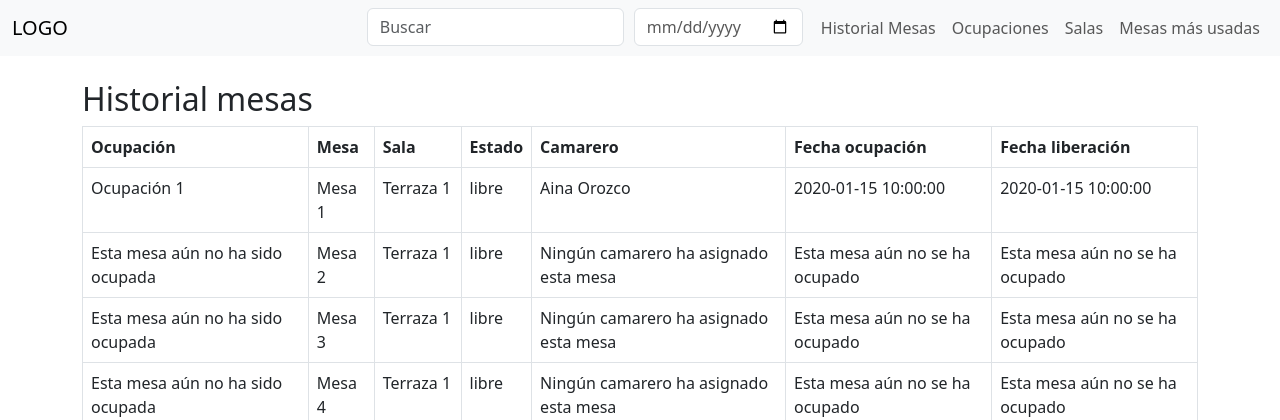
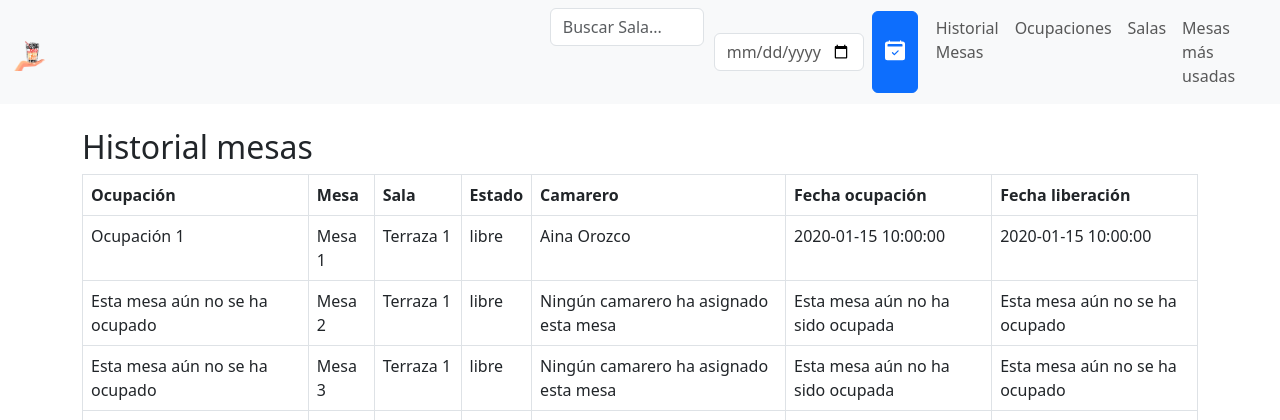
Before and after one commit to ainaorozcogonzalez/DAW2---PR01---RICK-DECKARD, a PHP site: page /Camarero/historial.php in a window 1280 px wide. Shown: the top 420 px of the page. Run offline with PHP 8.4, Linux system fonts and the light colour scheme; a user stored in the database is signed in; data comes from the database, SQL or seed files in the repository; tables that the repository leaves empty hold one stand-in row (values such as "Sample post"); some libraries are stand-ins or nearby versions.

Commit message:
HISTORIAL FINALIZADO

```diff
--- a/Camarero/historial.php
+++ b/Camarero/historial.php
@@ -10,15 +10,22 @@
 
     } else {
 
+        // Recojemos el valor de la sesión 'id_usuario' y lo guardamos en una variable
         $camareroActual = mysqli_real_escape_string($con, htmlspecialchars($_SESSION['id_usuario']));
+
+        // Recojemos el valor del input para filtrar por sala y el valor del input para filtrar por fecha
         $buscar_sala = isset($_GET['buscar']) ? mysqli_real_escape_string($con, htmlspecialchars($_GET['buscar'])) : '';
         $fecha = isset($_GET['fecha']) ? mysqli_real_escape_string($con, htmlspecialchars($_GET['fecha'])) : '';
 
-        // Verifica si se ha seleccionado algún filtro a través del parámetro `filtro`
-        $filtro = isset($_GET['filtro']) ? $_GET['filtro'] : 'default';
+        // Comprobamos si se se recibe el valor de 'pagina', si se recibe, lo recojemos, sino nos lleva a 'Historial Mesas'
+        $paginas = isset($_GET['pagina']) ? $_GET['pagina'] : 'default';
 
-        // Configura la consulta SQL en función del filtro seleccionado
-        switch ($filtro) {
+        // Creamos una variable, que más tarde comprobará si la consulta que estamos creando ya tiene un ORDER BY definido
+        // Esto lo hacemos porque, más tarde (cuando filtremos), añadiremos un ORDER BY a la consulta para ordenar por 'id_mesa' e 'id_sala'
+        $tieneORDERBY = false;
+
+        // CAMBIAR ENTRE PÁGINAS (OCUPACIONES / SALAS / SALAS MÁS USADAS / HISTORIAL MESAS)
+        switch ($paginas) {
 
             case 'ocupacion':
 
@@ -28,7 +35,10 @@
                     usuarios.contraseña, usuarios.tipo_usuario
                     FROM ocupaciones
                     INNER JOIN mesas ON mesas.id_mesa = ocupaciones.id_mesa
+                    INNER JOIN salas ON salas.id_sala = mesas.id_sala
                     INNER JOIN usuarios ON usuarios.id_usuario = ocupaciones.id_usuario";
+
+                $tieneORDERBY = false;
                 break;
 
             case 'sala':
@@ -37,6 +47,8 @@
                     mesas.id_mesa, mesas.capacidad AS capacidad_mesa, mesas.estado, mesas.id_sala
                     FROM salas
                     INNER JOIN mesas ON salas.id_sala = mesas.id_sala";
+
+                $tieneORDERBY = false;
                 break;
 
             case 'uso':
@@ -49,6 +61,8 @@
                     INNER JOIN salas ON salas.id_sala = mesas.id_sala
                     GROUP BY ocupaciones.id_mesa
                     ORDER BY numero_de_usos DESC";
+
+                $tieneORDERBY = true;
                 break;
 
             default:
@@ -61,61 +75,53 @@
                     INNER JOIN salas ON salas.id_sala = mesas.id_sala
                     LEFT JOIN ocupaciones ON ocupaciones.id_mesa = mesas.id_mesa
                     LEFT JOIN usuarios ON usuarios.id_usuario = ocupaciones.id_usuario
-                    ORDER BY salas.id_sala, mesas.id_mesa";
+                    ";
+
+                $tieneORDERBY = false;
                 break;
-
-                if ($buscar_sala != "") {
-
-                    $sqlHistorial = "SELECT mesas.id_mesa AS id_mesa, mesas.capacidad, mesas.estado, mesas.id_sala,
-                    salas.id_sala, salas.nombre, salas.capacidad,
-                    ocupaciones.id_ocupacion, ocupaciones.id_mesa AS id_mesas_ocupadas, ocupaciones.fecha_ocupacion, ocupaciones.fecha_libera,
-                    usuarios.id_usuario, usuarios.nombre_completo, usuarios.contraseña, usuarios.tipo_usuario
-                    FROM mesas
-                    INNER JOIN salas ON salas.id_sala = mesas.id_sala
-                    LEFT JOIN ocupaciones ON ocupaciones.id_mesa = mesas.id_mesa
-                    LEFT JOIN usuarios ON usuarios.id_usuario = ocupaciones.id_usuario
-                    WHERE salas.nombre LIKE ?
-                    ORDER BY salas.id_sala, mesas.id_mesa;";
-
-                }
-
-                if ($fecha != "") {
-
-                    $sqlHistorial .= "SELECT mesas.id_mesa AS id_mesa, mesas.capacidad, mesas.estado, mesas.id_sala,
-                    salas.id_sala, salas.nombre, salas.capacidad,
-                    ocupaciones.id_ocupacion, ocupaciones.id_mesa AS id_mesas_ocupadas, ocupaciones.fecha_ocupacion, ocupaciones.fecha_libera,
-                    usuarios.id_usuario, usuarios.nombre_completo, usuarios.contraseña, usuarios.tipo_usuario
-                    FROM mesas
-                    INNER JOIN salas ON salas.id_sala = mesas.id_sala
-                    LEFT JOIN ocupaciones ON ocupaciones.id_mesa = mesas.id_mesa
-                    LEFT JOIN usuarios ON usuarios.id_usuario = ocupaciones.id_usuario
-                    WHERE ocupaciones.fecha_ocupacion LIKE ?
-                    ORDER BY salas.id_sala, mesas.id_mesa;";
-
-                }
         }
 
-        $buscarSala = '%' . $buscar_sala . '%';
-        $buscarFecha = '%' . $fecha . '%';
+        // AÑADIMOS LOS FILTROS
 
+        // Creamos una variable (array) para los filtros y otra para los parametros
+        // (filtrará todas las letras/números que estén en los filtros)
+        $filtros = [];
+        $parametros = [];
+
+        // Si hemos introducido texto en el input 'buscar'
         if ($buscar_sala != "") {
-            // Ejecuta la consulta y guarda los resultados
-            $stmtPáginaHistorial = mysqli_prepare($con, $sqlHistorial);
-            mysqli_stmt_bind_param($stmtPáginaHistorial, "s", $buscarSala);
-            mysqli_stmt_execute($stmtPáginaHistorial);
-            $resultado = mysqli_stmt_get_result($stmtPáginaHistorial);
+            $filtros[] = "salas.nombre LIKE ?";
+            $parametros[] = '%' . $buscar_sala . '%';
         }
 
+        // Si hemos introducido una fecha en el input 'fecha'
         if ($fecha != "") {
-            // Ejecuta la consulta y guarda los resultados
-            $stmtPáginaHistorial = mysqli_prepare($con, $sqlHistorial);
-            mysqli_stmt_bind_param($stmtPáginaHistorial, "s", $buscarFecha);
-            mysqli_stmt_execute($stmtPáginaHistorial);
-            $resultado = mysqli_stmt_get_result($stmtPáginaHistorial);
+            $filtros[] = "ocupaciones.fecha_ocupacion LIKE ?";
+            $parametros[] = '%' . $fecha . '%';
         }
 
-        // Ejecuta la consulta y guarda los resultados
+        // Si hay filtros, los añadimos a la consulta
+        if (!empty($filtros)) {
+            $sqlHistorial .= " WHERE " . implode(" AND ", $filtros);
+        }
+
+        // Comprobamos si la consulta que tenemos actualmente (dependiendo de en que página estemos)
+        if (!$tieneORDERBY) {
+            $sqlHistorial .= " ORDER BY salas.id_sala, mesas.id_mesa";
+        }
+
+        // Preparamos y ejecutamos la consulta
         $stmtPáginaHistorial = mysqli_prepare($con, $sqlHistorial);
+
+        // Si los parámetros no están vacíos (si contiene valores),
+        // generamos una cadena y le decimos que cada parámetro es una cadena de texto ('s').
+        // Asociamos la cadena anterior a la consulta con todos los parámetros
+        if ($parametros) {
+            $tiposParametros = str_repeat('s', count($parametros));
+            mysqli_stmt_bind_param($stmtPáginaHistorial, $tiposParametros, ...$parametros);
+        }
+
+        // Ejecutamos la consulta y creamos una variable "resultado" que guarda la consulta en esta
         mysqli_stmt_execute($stmtPáginaHistorial);
         $resultado = mysqli_stmt_get_result($stmtPáginaHistorial);
 
@@ -130,38 +136,59 @@
     <title>Gestión de Mesas</title>
     <!-- Bootstrap CSS -->
     <link href="https://cdnjs.cloudflare.com/ajax/libs/bootstrap/5.3.0/css/bootstrap.min.css" rel="stylesheet">
-    <link href="https://cdnjs.cloudflare.com/ajax/libs/bootstrap-datetimepicker/4.17.37/css/bootstrap-datetimepicker.css" rel="stylesheet"/>
-    <script src="https://cdnjs.cloudflare.com/ajax/libs/jquery/2.1.3/jquery.js"></script>
-    <script src="https://cdnjs.cloudflare.com/ajax/libs/moment.js/2.15.2/moment.min.js"></script>
-    <script src="https://cdnjs.cloudflare.com/ajax/libs/twitter-bootstrap/3.3.7/js/bootstrap.js"></script>
-    <script src="https://cdnjs.cloudflare.com/ajax/libs/bootstrap-datetimepicker/4.17.37/js/bootstrap-datetimepicker.min.js"></script>
+    <link rel="stylesheet" href="https://cdn.jsdelivr.net/npm/bootstrap-icons@1.11.3/font/bootstrap-icons.min.css">
 </head>
 <body>
     <nav class="navbar navbar-expand-lg bg-body-tertiary">
         <div class="container-fluid">
-            <a class="navbar-brand" href="#">LOGO</a>
+
+            <!-- Logo de la empresa -->
+            <a class="" href="#">
+                <img src="../img/LOGO-sinFondo.png" alt="logo" style="width: 7%;">
+            </a>
+
+            <!-- Botón para hacer el navbar responsive (mete todos los elementos en un responsive) -->
             <button class="navbar-toggler" type="button" data-bs-toggle="collapse" data-bs-target="#navbarContent" aria-controls="navbarContent" aria-expanded="false" aria-label="Toggle navigation">
                 <span class="navbar-toggler-icon"></span>
             </button>
+
+            <!-- FILTROS Y PÁGINAS -->
             <div class="collapse navbar-collapse" id="navbarContent">
                 <ul class="navbar-nav ms-auto mb-2 mb-lg-0">
-                    <form class="form-inline my-2 my-lg-0" method="GET">
-                        <input class="form-control mr-sm-2" type="search" name="buscar" placeholder="Buscar" aria-label="Buscar">
-                    </form>
-                    <form style="margin-left: 10px; margin-right: 10px;" method="GET">
-                        <input style="color: #000000A6;" class="form-control mr-sm-2" type="date" id="start" name="fecha" value="0000-00-00"/>
-                    </form>
+
+                    <!-- Los filtros solo se mostrarán en la página de 'Historial Mesas' -->
+                    <?php if ($paginas != 'ocupacion' && $paginas != 'uso' && $paginas != 'sala') : ?>
+                        <form class="form-inline my-2 my-lg-0" method="GET">
+                            <input class="form-control mr-sm-2" type="search" name="buscar" placeholder="Buscar Sala..." aria-label="Buscar Sala...">
+                        </form>
+                        <form class="d-flex align-items-center" style="margin-left: 10px; margin-right: 10px;" method="GET">
+                            <input style="color: #000000A6; width: 150px;" class="form-control me-2" type="date" id="start" name="fecha"/>
+                            <button type="submit" class="btn btn-primary" style="height: 93%;">
+                                <svg xmlns="http://www.w3.org/2000/svg" width="20" height="26" fill="currentColor" class="bi bi-calendar2-check-fill" viewBox="0 1.4 16 16">
+                                    <path d="M3.5 0a.5.5 0 0 1 .5.5V1h8V.5a.5.5 0 0 1 1 0V1h1a2 2 0 0 1 2 2v11a2 2 0 0 1-2 2H2a2 2 0 0 1-2-2V3a2 2 0 0 1 2-2h1V.5a.5.5 0 0 1 .5-.5m9.954 3H2.545c-.3 0-.545.224-.545.5v1c0 .276.244.5.545.5h10.91c.3 0 .545-.224.545-.5v-1c0-.276-.244-.5-.546-.5m-2.6 5.854a.5.5 0 0 0-.708-.708L7.5 10.793 6.354 9.646a.5.5 0 1 0-.708.708l1.5 1.5a.5.5 0 0 0 .708 0z"/>
+                                </svg>
+                            </button>
+                        </form>
+                    <?php endif; ?>
+
+                    <!-- Página Historial Mesas (predeterminada) -->
                     <li class="nav-item">
-                        <a class="nav-link" href="?filtro=default">Historial Mesas</a>
+                        <a class="nav-link" href="?pagina=default">Historial Mesas</a>
                     </li>
+
+                    <!-- Página Ocupaciones -->
                     <li class="nav-item">
-                        <a class="nav-link" href="?filtro=ocupacion">Ocupaciones</a>
+                        <a class="nav-link" href="?pagina=ocupacion">Ocupaciones</a>
                     </li>
+
+                    <!-- Página Salas -->
                     <li class="nav-item">
-                        <a class="nav-link" href="?filtro=sala">Salas</a>
+                        <a class="nav-link" href="?pagina=sala">Salas</a>
                     </li>
+
+                    <!-- Página Mesas más usadas -->
                     <li class="nav-item">
-                        <a class="nav-link" href="?filtro=uso">Mesas más usadas</a>
+                        <a class="nav-link" href="?pagina=uso">Mesas más usadas</a>
                     </li>
                 </ul>
             </div>
@@ -170,20 +197,22 @@
 
     <div class="container mt-4">
 
-        <?php if ($filtro == 'ocupacion') : ?>
+        <!-- Dependiendo de que opción escojamos en el navbar, nos mostrará una página u otra -->
+        <?php if ($paginas == 'ocupacion') : ?>
             <h2>Ocupaciones</h2>
-        <?php elseif ($filtro == 'uso') : ?>
+        <?php elseif ($paginas == 'uso') : ?>
             <h2>Mesas más usadas a menos</h2>
-        <?php elseif ($filtro == 'sala') : ?>
+        <?php elseif ($paginas == 'sala') : ?>
             <h2>Salas</h2>
         <?php else : ?>
             <h2>Historial mesas</h2>
         <?php endif; ?>
 
+        <!-- Creamos la tabla, y dependiendo de que opción hayamos escojido, creamos un encabezado (para las columnas) u otro -->
         <table class="table table-bordered">
             <thead>
                 <tr>
-                    <?php if ($filtro == 'ocupacion') : ?>
+                    <?php if ($paginas == 'ocupacion') : ?>
 
                         <th>Ocupación</th>
                         <th>Mesa</th>
@@ -192,14 +221,14 @@
                         <th>Fecha ocupación</th>
                         <th>Fecha liberación</th>
 
-                    <?php elseif ($filtro == 'uso') : ?>
+                    <?php elseif ($paginas == 'uso') : ?>
 
                         <th>Número de Usos</th>
                         <th>Mesa</th>
                         <th>Salas</th>
                         <th>Ocupaciones</th>
 
-                    <?php elseif ($filtro == 'sala') : ?>
+                    <?php elseif ($paginas == 'sala') : ?>
 
                         <th>Nombre Sala</th>
                         <th>Capacidad Sala</th>
@@ -220,18 +249,21 @@
             <tbody>
                 <?php
 
-                    // Si existe $resultado y devuelve filas
+                    // Si existe $resultado y devuelve filas, entonces
                     if ($resultado && mysqli_num_rows($resultado) > 0) {
 
+                        // Recoje las filas y las guarda una una variable (por cada una), llamada $fila
+                        // , para mostrar los datos de la tabla
                         while ($fila = mysqli_fetch_assoc($resultado)) {
 
 
                             echo "<tr>";
 
+                            // MOSTRAR OCUPACIONES
+                            if ($paginas == 'ocupacion') {
 
-                            // MOSTRAR OCUPACIONES
-                            if ($filtro == 'ocupacion') {
-
+                                // Si esta mesa ha sido ocupada (si existe 'id_ocupacion') mostramos 'Ocupación (y su ID)'
+                                // si no, mostramos un mensaje de que aún no ha sido ocupada
                                 if ($fila['id_ocupacion'] != NULL) {
 
                                     echo "<td>Ocupación ".$fila['id_ocupacion']."</td>";
@@ -242,9 +274,12 @@
 
                                 }
 
+                                // Mostramos las mesas y su estado actual
                                 echo "<td>Mesa ".$fila['id_mesa']."</td>";
                                 echo "<td>".$fila['estado']."</td>";
 
+                                // Si esta mesa ha sido asignada por un camarero (si existe una id_usuario),
+                                // mostramos el nombre de este, si no, le mostramos un mensaje de que ningún camarero la ha asignado
                                 if ($fila['id_usuario'] != NULL) {
 
                                     echo "<td>".$fila['nombre_completo']."</td>";
@@ -255,8 +290,11 @@
 
                                 }
 
+                                // Mostramos la fecha en la que se ha ocupado la mesa
                                 echo "<td>".$fila['fecha_ocupacion']."</td>";
 
+                                // Si la fecha en la que se ha desocupado existe, la mostramos
+                                // Si no, mostramos un mensaje de que sigue ocupada
                                 if ($fila['fecha_libera'] != NULL) {
 
                                     echo "<td>".$fila['fecha_libera']."</td>";
@@ -269,8 +307,9 @@
 
 
                             // MOSTRAR DE LAS MESAS MÁS USADAS A MENOS
-                            } elseif ($filtro == 'uso') {
+                            } elseif ($paginas == 'uso') {
 
+                                // Si solo se ha usado una vez, mostramos (el número de veces, y el texto 'vez')
                                 if ($fila['numero_de_usos'] == 1) {
 
                                     echo "<td>".$fila['numero_de_usos']." vez</td>";
@@ -281,22 +320,24 @@
 
                                 }
 
+                                // Mostramos las mesas y el nombre de la sala en la que están
                                 echo "<td>Mesa ".$fila['id_mesa']."</td>";
-
-
                                 echo "<td>".$fila['nombre']."</td>";
 
+                                // Mostramos las ocupaciones en las que se ha usado esta mesa
                                 echo "<td>";
 
-                                    // Busca todas las comas en el string de las ocupaciones concatenadas y lo reemplaza por ', Ocupación '
+                                    // Buscamos todas las comas en la cadena 'ocupaciones_concatenadas' y lo reemplaza por ', Ocupación '
+                                    // de manera que queda "Ocupación 1, Ocupación 2, Ocupación 3, etc..."
                                     echo "Ocupación " . str_replace(',', ', Ocupación ', $fila['ocupaciones_concatenadas']);
 
                                 echo "</td>";
 
 
                             // MOSTRAR SALAS
-                            } elseif ($filtro == 'sala') {
+                            } elseif ($paginas == 'sala') {
 
+                                // Mostramos el nombre de la sala y su capacidad
                                 echo "<td>".$fila['nombre']."</td>";
                                 echo "<td>".$fila['capacidad']."</td>";
 
@@ -304,17 +345,19 @@
                             // MOSTRAR TANTO LAS MESAS OCUPADAS Y NO OCUPADAS
                             } else {
 
+                                // Si esta mesa ha sido ocupada (si existe 'id_ocupacion') mostramos 'Ocupación (y su ID)'
+                                // si no, mostramos un mensaje de que aún no ha sido ocupada
                                 if ($fila['id_ocupacion'] != NULL) {
 
                                     echo "<td style='width: 22%;' >Ocupación ".$fila['id_ocupacion']."</td>";
 
                                 } else {
 
-                                    echo "<td style='width: 22%;'>Esta mesa aún no ha sido ocupada</td>";
+                                    echo "<td style='width: 22%;'>Esta mesa aún no se ha ocupado</td>";
 
                                 }
 
-                                // Si la ID de esta mesa está ocupada, mostraremos la ID de la mesa desde la tabla 'ocupaciones',
+                                // Si la ID de esta mesa está ocupada, mostraremos la ID de la mesa desde la tabla 'ocupaciones' ('id_mesas_ocupadas'),
                                 // Si no lo está, mostraremos la ID de la mesa de la tabla 'mesas'
                                 if ($fila['id_mesas_ocupadas'] != NULL) {
 
@@ -326,10 +369,12 @@
 
                                 }
 
+                                // Mostramos el nombre de la sala y su estado actual
                                 echo "<td>".$fila['nombre']."</td>";
-
                                 echo "<td>".$fila['estado']."</td>";
 
+                                // Si esta mesa ha sido asignada por un camarero (si existe una id_usuario),
+                                // mostramos el nombre de este, si no, le mostramos un mensaje de que ningún camarero la ha asignado
                                 if ($fila['id_usuario'] != NULL) {
 
                                     echo "<td style='width: 25%;'>".$fila['nombre_completo']."</td>";
@@ -340,14 +385,15 @@
 
                                 }
 
-
+                                // Si la mesa se ha ocupado (la fecha de ocupación existe), la mostramos,
+                                // Si no, mostramos un mensaje  de que a
                                 if ($fila['fecha_ocupacion'] != NULL) {
 
                                     echo "<td style='width: 20%;'>".$fila['fecha_ocupacion']."</td>";
 
                                 } else {
 
-                                    echo "<td style='width: 20%;'> Esta mesa aún no se ha ocupado </td>";
+                                    echo "<td style='width: 20%;'> Esta mesa aún no ha sido ocupada</td>";
 
                                 }
 
```
